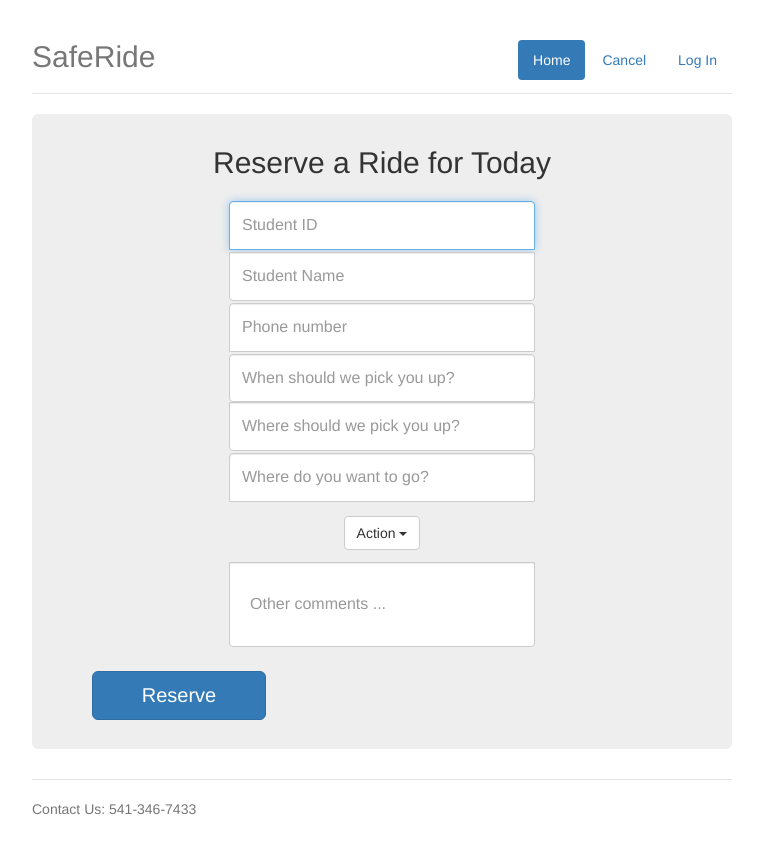
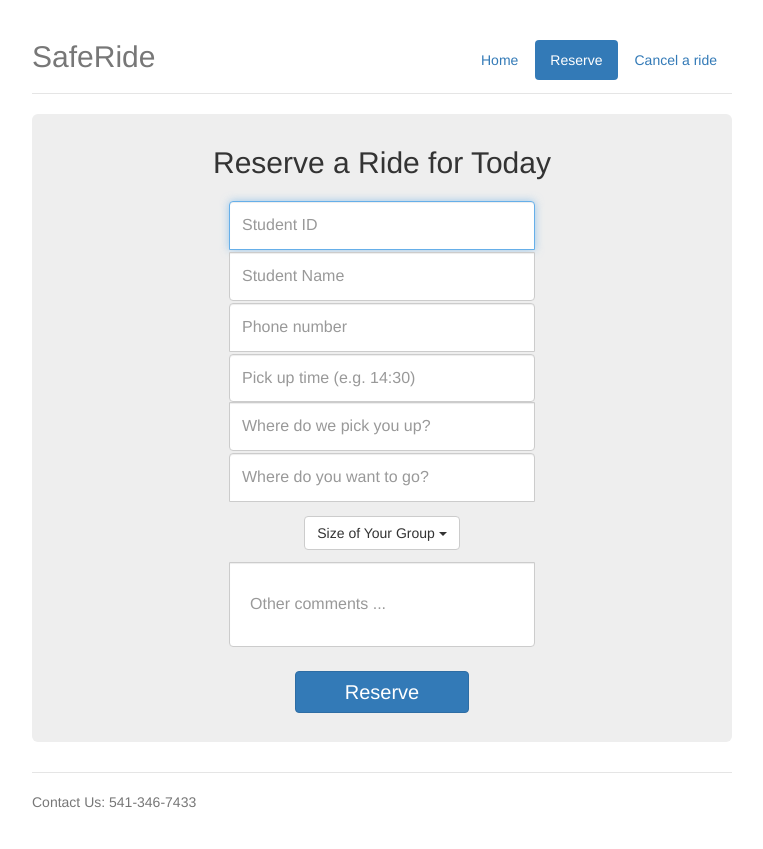
Before and after one commit to jsbrown86/riders_app, a Flask app: template preliminary_frontend/templates/reserve.html in a window 1280 px wide. Shown: the whole page, without its empty margins (258-1021 px from the left). After the commit the page ends 808 px from the top, so only its background shows below. Run offline with Flask 2, Linux system fonts and the light colour scheme; the template is opened without the code that fills it, so the values that code supplies are empty; some libraries are stand-ins or nearby versions.

Commit message:
Added files via upload

```diff
--- a/preliminary_frontend/templates/reserve.html
+++ b/preliminary_frontend/templates/reserve.html
@@ -1,7 +1,7 @@
 <!DOCTYPE html>
 <html lang="en">
   <head>
-    <title>SafeRide | University of Oregon | Reserve</title>
+    <title>SafeRide | Reserve</title>
 
     <link href="../static/template.css" rel="stylesheet">
     <link href="../static/reserve.css" rel="stylesheet">
@@ -14,11 +14,11 @@
       <div class="header">
             <nav>
                 <ul class="nav nav-pills pull-right">
-                    <li role="presentation" class="active"><a href="http://pages.uoregon.edu/saferide/index.html">Home</a>
+                    <li role="presentation"><a href="../templates/index.html">Home</a>
                     </li>
-                    <li role="presentation"><a href="#">Cancel</a>
+                    <li role="presentation" class="active"><a href="#">Reserve</a>
                     </li>
-                    <li role="presentation"><a href="#">Log In</a>
+                    <li role="presentation"><a href="../templates/cancel.html">Cancel a ride</a>
                     </li>
                 </ul>
             </nav>
@@ -36,37 +36,42 @@
           <label for="inputPhone" class="sr-only">PhoneNo</label>
           <input type="phone" name="inputPhone" id="inputPhone" class="form-control" placeholder="Phone number" required>
           <label for="inputTime" class="sr-only">Time</label>
-          <input type="resTime" name="inputTime" id="inputTime" class="form-control" placeholder="When should we pick you up?" required>
+          <input type="resTime" name="inputTime" id="inputTime" class="form-control" placeholder="Pick up time (e.g. 14:30)" required>
           <label for="inputFrom" class="sr-only">CurrentAddr</label>
-          <input type="fromAddr" name="inputFrom" id="inputFrom" class="form-control" placeholder="Where should we pick you up?" required>
+          <input type="fromAddr" name="inputFrom" id="inputFrom" class="form-control" placeholder="Where do we pick you up?" required>
           <label for="inputTo" class="sr-only">DestAddr</label>
           <input type="toAddr" name="inputTo" id="inputTo" class="form-control" placeholder="Where do you want to go?" required>
         </form>
 
-        <button type="button" class="btn btn-default dropdown-toggle" data-toggle="dropdown" aria-haspopup="true" aria-expanded="true">
-         Action <span class="caret"></span>
+        <div class="dropdown">
+        <button type="numGroup" class="btn btn-default dropdown-toggle" data-toggle="dropdown" aria-haspopup="true" aria-expanded="true">
+         Size of Your Group <span class="caret"></span>
         </button>
-          <ul class="dropdown-menu">
-            <li><a href="#">Action</a></li>
-            <li><a href="#">Another action</a></li>
-            <li><a href="#">Something else here</a></li>
-            <li role="separator" class="divider"></li>
-            <li><a href="#">Separated link</a></li>
-          </ul>
+          <div class="dropdown-menu">
+            <li><a href="#">Only you</a></li>
+            <li><a href="#">Two People</a></li>
+            <li><a href="#">Three people</a></li>
+          </div>
+        </div>
 
         <form class="form-signin">
           <label for="inputComment" class="sr-only">Comment</label>
           <input type="comment" name="inputComment" id="inputComment" class="form-control" placeholder="Other comments ...">
         </form>
 
-        <p><a class="btn btn-lg btn-primary btn-block" href="#" role="button">Reserve</a>
-        </p>
+        <p><a class="btn gtn-lg btn-primary" href="#" role="button">Reserve</a></p>
       </div>
-
-
 
       <footer class="footer">
         <p>Contact Us: 541-346-7433</p>
       </footer>
-  </body>
+    </div>
+</body>
 </html>
+<script src="content/js/jquery.min.js"></script>
+<script src="content/js/bootstrap.min.js"></script>
+<script>
+    $(document).ready(function () {
+        $('.dropdown-toggle').dropdown();
+    });
+</script>
```
Also changed, not shown: preliminary_frontend/templates/adminlog.html (added, +42 -0 lines), preliminary_frontend/templates/cancel.html (added, +48 -0 lines), preliminary_frontend/templates/index.html (+4 -4 lines).
